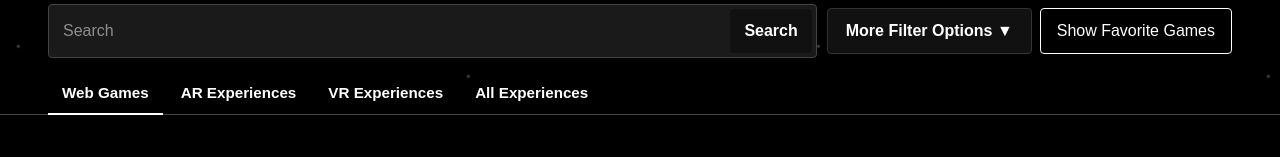
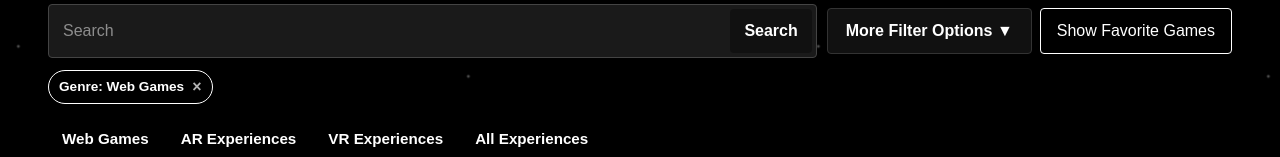
Before and after one commit to MissionToPsyche-Platinum/platinum_21a_portal-se, a Vue app in the folder Psyche-mission/: page / in a window 1280 px wide. Both pictures are taken after a click on the element "Web Games". Shown: the part 852-1009 px from the top of the page. Built offline with nearby package versions, Linux system fonts and the light colour scheme; the HTML template or start-up script is replaced by a standard one.

Commit message:
add pill feature to show applied filters

```diff
--- a/Psyche-mission/src/components/Filter.vue
+++ b/Psyche-mission/src/components/Filter.vue
@@ -128,7 +128,7 @@
     flex-direction: row;
     gap: 12px;
     min-width: max-content;
-    z-index: 100;
+    z-index: 200;
 }
 
 .filter-title {
--- a/Psyche-mission/src/views/HomePage.vue
+++ b/Psyche-mission/src/views/HomePage.vue
@@ -128,6 +128,28 @@ export default {
         return this.showQuizResults ? this.quizResults :this.sortGames;
     },
 
+    activeFilterChips() {
+      const labels = {
+        class: "Class",
+        genre: "Genre",
+        age: "Age"
+      };
+      const genreLabels = {
+        "Web Based": "Web Games",
+        "AR Experience": "AR Experiences",
+        "VR Experience": "VR Experiences"
+      };
+      return Object.keys(labels)
+        .filter(key => this.activeFilters[key])
+        .map(key => ({
+          key,
+          label: labels[key],
+          value: key === "genre"
+            ? (genreLabels[this.activeFilters[key]] || this.activeFilters[key])
+            : this.activeFilters[key]
+        }));
+    },
+
     // group the already-filtered/sorted list into genre shelves for display only
     gameShelves() {
       const grouped = {};
@@ -239,6 +261,14 @@ export default {
 
     handleFilters(filters) {
       this.activeFilters = filters;
+    },
+
+    clearFilterChip(key) {
+      this.activeFilters[key] = "";
+      const panel = this.$refs.filterPanel;
+      if (panel && panel.filters && panel.filters[key]) {
+        panel.filters[key] = "";
+      }
     },
 
     openQuiz() {
@@ -540,7 +570,7 @@ export default {
         <SearchBar :isDark="isDark" @search="searchRequest = $event"/>
       </section>
       <section class="filter-section">
-        <Filter :isDark="isDark" @update-filter="handleFilters" @sort-games="handleSort"/>
+        <Filter ref="filterPanel" :isDark="isDark" @update-filter="handleFilters" @sort-games="handleSort"/>
         <button
             class="toggle"
             :style="[
@@ -552,6 +582,20 @@ export default {
           {{ favoritesOnly ? `Show All Games ${favoritesCount}` : `Show Favorite Games ${favoritesCount}` }}
         </button>
       </section>
+    </div>
+
+    <div v-if="activeFilterChips.length" class="filter-chips">
+      <button
+        v-for="chip in activeFilterChips"
+        :key="chip.key"
+        class="filter-chip"
+        type="button"
+        :aria-label="'Remove ' + chip.label + ' filter'"
+        @click="clearFilterChip(chip.key)"
+      >
+        <span>{{ chip.label }}: {{ chip.value }}</span>
+        <span class="filter-chip-remove" aria-hidden="true">×</span>
+      </button>
     </div>
 
     <!--  main platforms section can be used to filter the displayed games -->
@@ -665,12 +709,16 @@ export default {
   color-scheme: light;
 }
 
-.browse-bar,
 .platforms,
 .games-placeholder,
 .games-heading {
   position: relative;
   z-index: 10;
+}
+
+.browse-bar {
+  position: relative;
+  z-index: 40;
 }
 
 /* theme controls panel */
@@ -776,11 +824,47 @@ input[type='color'] {
 }
 
 .filter-section {
-  z-index: 20;
+  position: relative;
+  z-index: 50;
   display: flex;
   flex-direction: row;
   align-items: center;
   gap: 8px;
+}
+
+.filter-chips {
+  position: relative;
+  z-index: 5;
+  display: flex;
+  flex-wrap: wrap;
+  gap: 8px;
+  margin: -4px 48px 16px;
+}
+
+.filter-chip {
+  display: inline-flex;
+  align-items: center;
+  gap: 8px;
+  padding: 6px 10px;
+  border: 1px solid currentColor;
+  border-radius: 999px;
+  background: transparent;
+  color: inherit;
+  cursor: pointer;
+  font: inherit;
+  font-size: 0.85rem;
+  font-weight: 600;
+}
+
+.filter-chip:hover {
+  border-color: #ffd60a;
+  color: #ffd60a;
+}
+
+.filter-chip-remove {
+  font-size: 1rem;
+  line-height: 1;
+  opacity: 0.7;
 }
 
 /* platform cards styling */
@@ -1018,7 +1102,8 @@ input[type='color'] {
 @media (max-width: 600px) {
   .browse-bar,
   .games-placeholder,
-  .games-heading {
+  .games-heading,
+  .filter-chips {
     margin-left: 20px;
     margin-right: 20px;
   }
```
